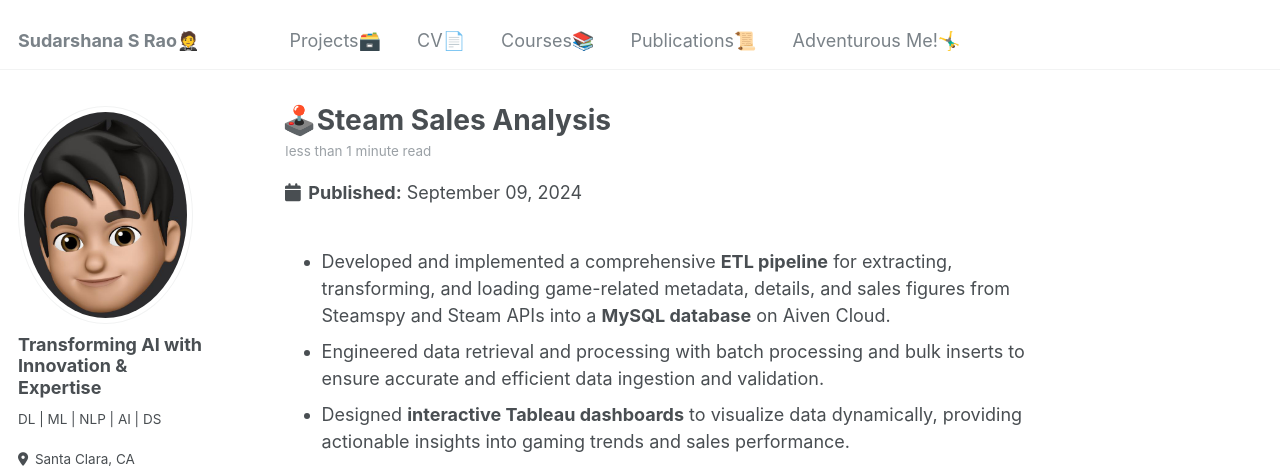
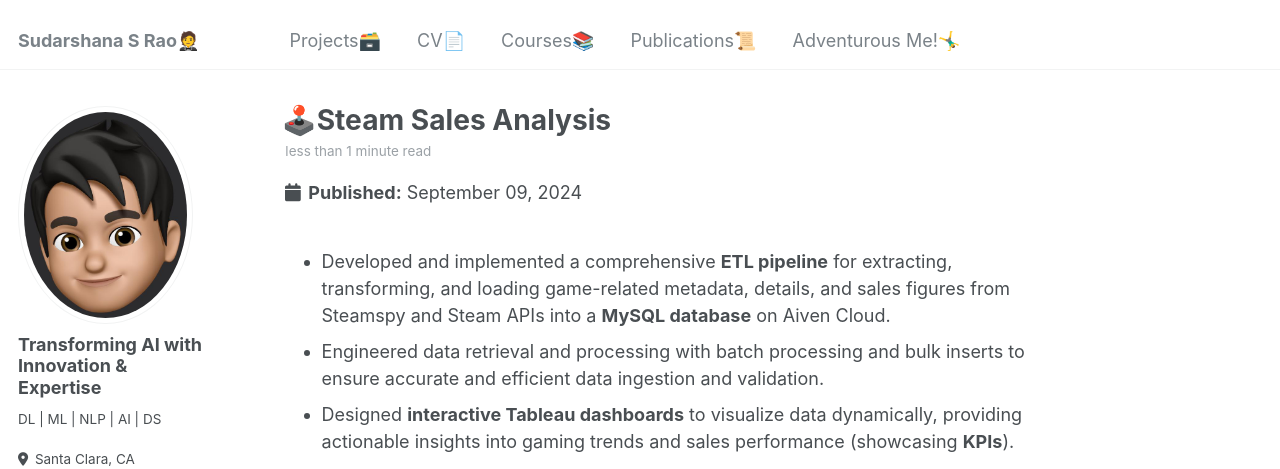
Before and after one commit to SudarshanaSRao/SudarshanaSRao.github.io, a Jekyll site: the page built from _portfolio/portfolio-0.md, in a window 1280 px wide and 900 px high, cut to the strip 0-469 px from the top of the window. Built offline with Jekyll 4.4.1, drawn with Linux system fonts in a browser that asks for light colours.

Commit message:
Update portfolio-0.md

```diff
--- a/_portfolio/portfolio-0.md
+++ b/_portfolio/portfolio-0.md
@@ -6,7 +6,7 @@
 
 * Developed and implemented a comprehensive **ETL pipeline** for extracting, transforming, and loading game-related metadata, details, and sales figures from Steamspy and Steam APIs into a **MySQL database** on Aiven Cloud.
 * Engineered data retrieval and processing with batch processing and bulk inserts to ensure accurate and efficient data ingestion and validation.
-* Designed **interactive Tableau dashboards** to visualize data dynamically, providing actionable insights into gaming trends and sales performance.
+* Designed **interactive Tableau dashboards** to visualize data dynamically, providing actionable insights into gaming trends and sales performance (showcasing **KPIs**).
 
 <div class='tableauPlaceholder' id='viz1725408615923' style='position: relative'>
 <noscript>
```
